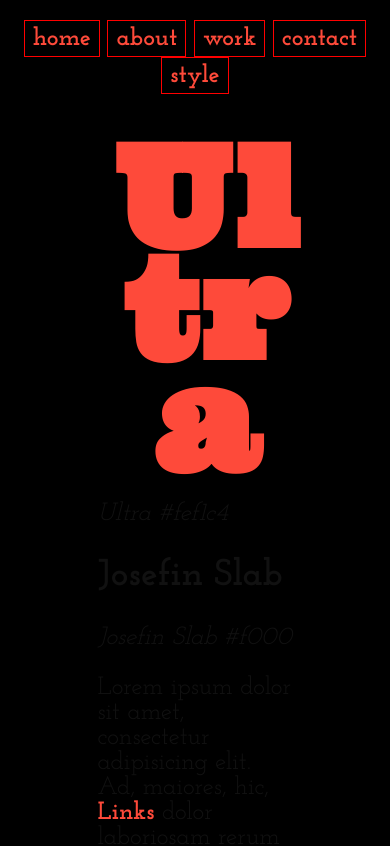
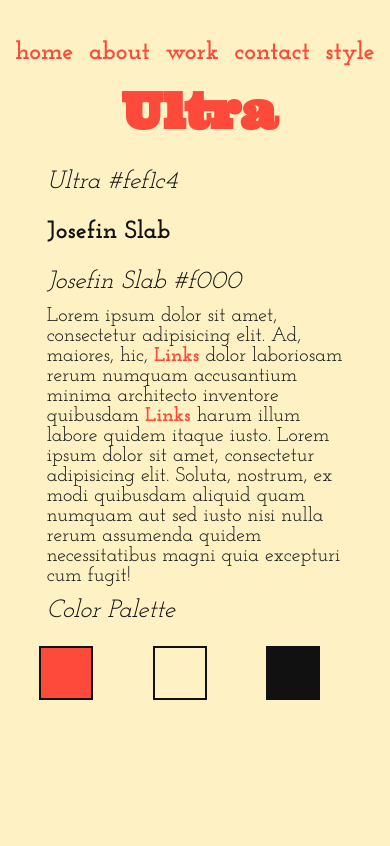
Before and after one commit to atom11/atom11.github.io, a plain HTML site: page style-tyle.html in a window 390 px wide. Shown: the top 846 px of the page. Drawn offline with Linux system fonts and the light colour scheme.

Commit message:
added breakpoints

```diff
--- a/css/style.css
+++ b/css/style.css
@@ -1,11 +1,11 @@
 h1	{
 	font-family: 'Ultra', serif;
 	color: #fe4a3a;
-	font-size: 6.8em;
+	font-size: 5em;
 	margin-bottom: 25px;
 	margin-top: 5%;
 	overflow: visible;
-	letter-spacing: -20px;
+	letter-spacing: -15px;
 	line-height: 80%;
 }
 
@@ -77,7 +77,7 @@ a:hover {
 }
 
 .name {
-
+	width: 100%;
 	margin: 0;
 	margin-top: -100px;
 	text-align: center;
@@ -128,13 +128,15 @@ a:hover {
 }
 
 .style-container {
-	width: 50%;
+	width: 95%;
 	margin: 12% auto;
 	max-width: 625px;
 }
 
+
 #ultra {
 	text-align: center;
+	margin-top: -60px;
 }
 
 /*figure .item {
@@ -189,34 +191,126 @@ a:hover {
   transition: color .1s;
 }
 @media (min-width: 1260px) {
-	body{
+	/*body{
 		background: red;
-	}
+	}*/
 }
 
 
 @media (max-width: 1169px) {
-	body {
+	/*body {
 		background: yellow;
+	}*/
+	h1 {
+		font-size: 4.5em;
+		letter-spacing: -13px;
+		margin-top: 25%;
 	}
+
+	.nav a {
+        padding: 10px 20px;
+     }
+
+    #contact {
+  		margin-top: 5%;
+  		}
+
+}
+@media (max-width: 672px) {
+
+
+
+}
+@media (max-width: 590px) {
+	/*body {
+		background: orange;
+	}*/
 	h1 {
-		font-size: 5.6em;
+		font-size: 3em;
+		letter-spacing: -8px;
+		margin-top: 25%;
+
 	}
+	p {
+		font-size: .8em;
+  		margin: 0 10%;
+	}
+	h2 {
+		font-size: 1em;
+		margin: 0 10%;
+		line-height: 2;
+	}
+
+	#ultra {
+		margin-top: -40px;
+	}
+
+	em {
+		font-size: 1em;
+		margin: 10px 10%;
+		line-height: 2;
+	}
+	.nav a {
+  		padding: 10px 10px;
+  	}
+
+  	#contact {
+
+  		margin-top: 5%;
+  		letter-spacing: -3px;
+
+  	}
+
+  	.color-1 {
+
+  		margin: 0 10%;
+  	}
+
+  	.color-2 {
+
+  		margin: 0 10%;
+  	}
+
+  	.color-3 {
+
+  		margin: 0 10%;
+  	}
+
+
 
 }
 
 @media (max-width: 460px) {
-	body{
-		background: black;
-	}
+	/*body{
+		background: blue;
+	}*/
 
-	.nav a{
+	/*.nav a{
     display:inline-block;
     padding: 5px 8px;
     border: 1px solid red;
+}*/
+/* ul .nav {
+ 	border: 1px solid red;
+ }*/
+
+ h1 {
+ 	font-size: 2em;
+ 	 margin-top: 30%;
+
+ }
+ .nav a {
+  padding: 20px 4px;
 }
- ul .nav {
- 	border: 1px solid red;
- }
+
+.color-1 {
+	margin: 10px 8%;
+}
+.color-2 {
+	margin: 10px 8%;
+}
+.color-3 {
+	margin: 10px 8%;
+}
 
 }
--- a/style-tyle.html
+++ b/style-tyle.html
@@ -8,7 +8,7 @@
 <link rel="stylesheet" href="css/normalize.css">
 <link rel="stylesheet" type="text/css" href="css/style.css">
 
-<title>atom | blue</title>
+<title>atom | red</title>
 
 </head>
 <body>
```
Also changed, not shown: about.html (+5 -27 lines), index.html (+2 -2 lines), 1 other file.
